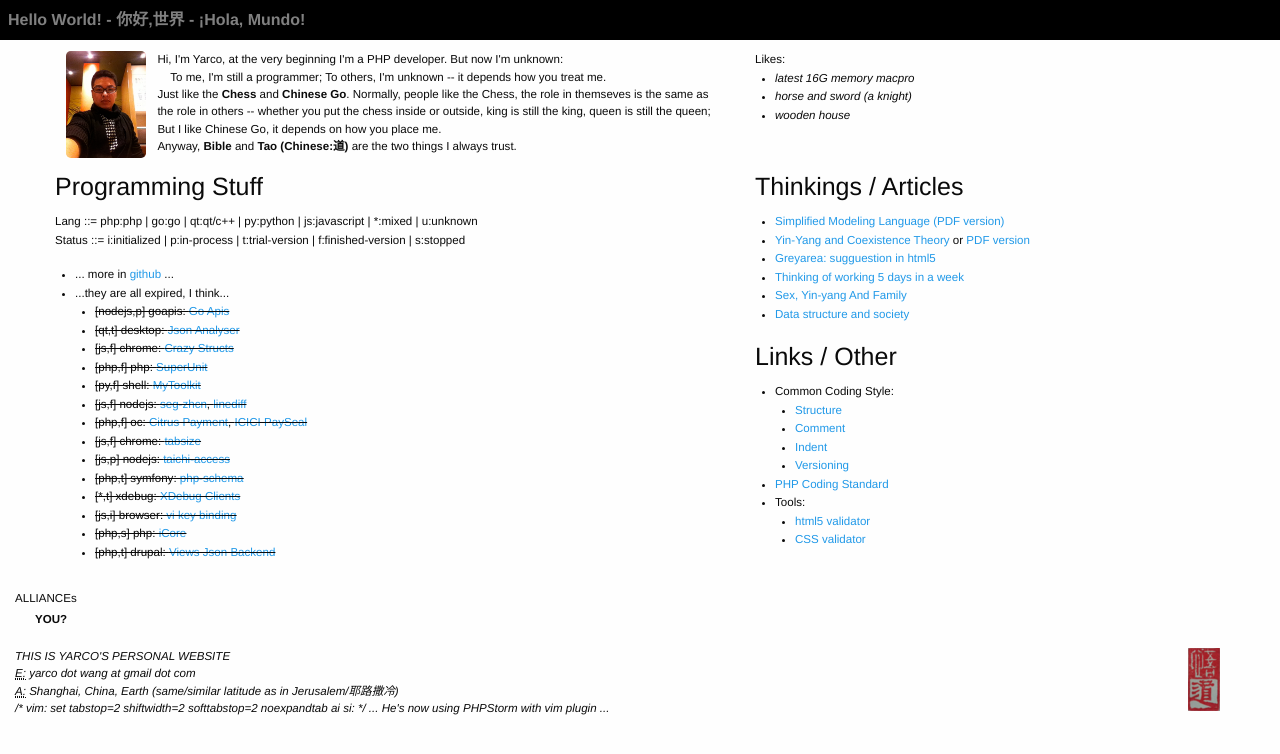
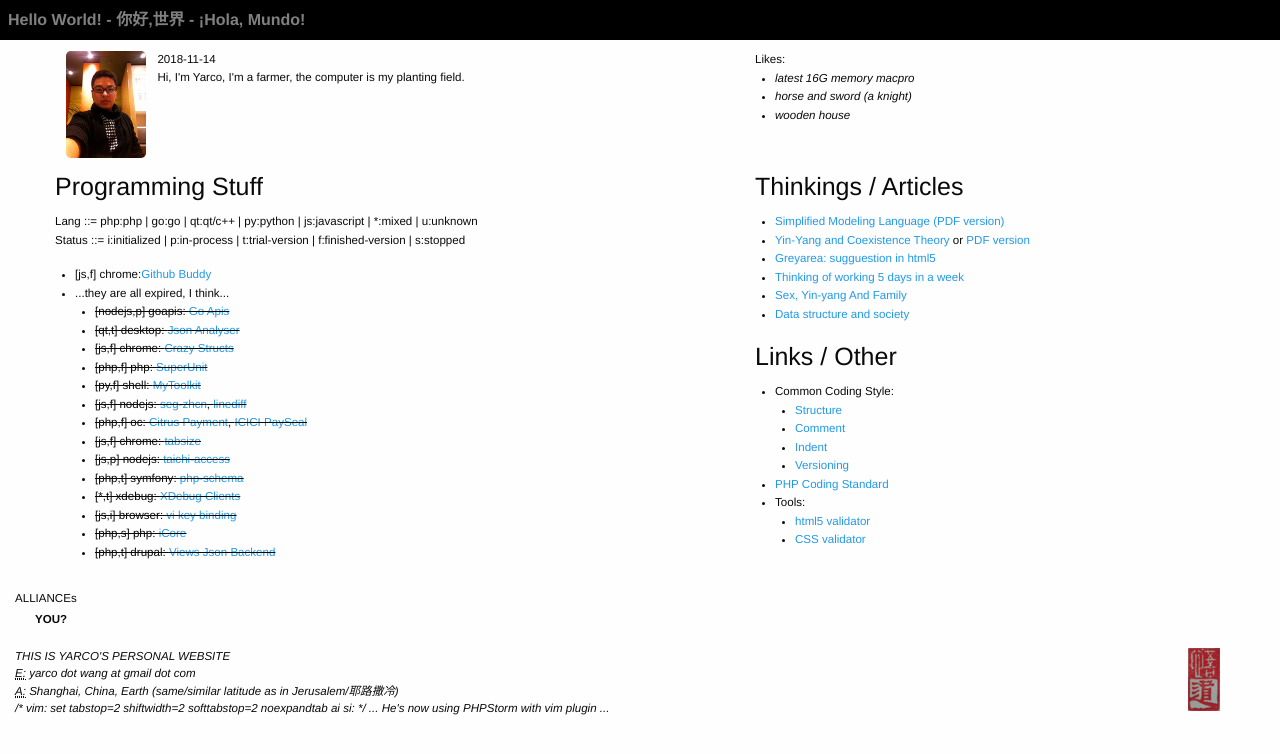
Before and after one commit to yarcowang/yarcowang.github.io, a Jekyll site: the page built from index.html, in a window 1280 px wide. Shown: the top 754 px of the page. Built offline with Jekyll 4.4.1, drawn with Linux system fonts in a browser that asks for light colours.

Commit message:
Im a farmer

```diff
--- a/index.html
+++ b/index.html
@@ -4,11 +4,8 @@ layout: page
 		<div class="row">
 			<div class="large-7 columns">
 				<img src="files/myself.jpg" class="float-left" style="width:5rem;margin:0 .7rem 0;border-radius:.3rem" />
-				Hi, I'm Yarco, at the very beginning I'm a PHP developer. But now I'm unknown:<br />
-				&nbsp;&nbsp;&nbsp;&nbsp;To me, I'm still a programmer;
-				To others, I'm unknown -- it depends how you treat me.<br />
-				Just like the <b>Chess</b> and <b>Chinese Go</b>. Normally, people like the Chess, the role in themseves is the same as the role in others -- whether you put the chess inside or outside, king is still the king, queen is still the queen; But I like Chinese Go, it depends on how you place me.<br />
-				Anyway, <b>Bible</b> and <b>Tao (Chinese:道)</b> are the two things I always trust.<br />
+				2018-11-14<br />
+				Hi, I'm Yarco, I'm a farmer, the computer is my planting field.<br />
 			</div>
 			<div class="large-5 columns">
 				Likes:
@@ -26,7 +23,7 @@ layout: page
 				<p class="help-block small">Lang ::= php:php | go:go | qt:qt/c++ | py:python | js:javascript | *:mixed | u:unknown<br />
 					Status ::= i:initialized | p:in-process | t:trial-version | f:finished-version | s:stopped</p>
 				<ul>
-					<li>... more in <a href="https://github.com/yarcowang?tab=repositories">github</a> ...</li>
+					<li>[js,f] chrome:<a href="https://chrome.google.com/webstore/detail/github-buddy-yeah-a-dog/obacpeecfhbgognjpnponfblnhpnepae">Github Buddy</a></li>
 					<li>
 					...they are all expired, I think...
 						<s>
```
